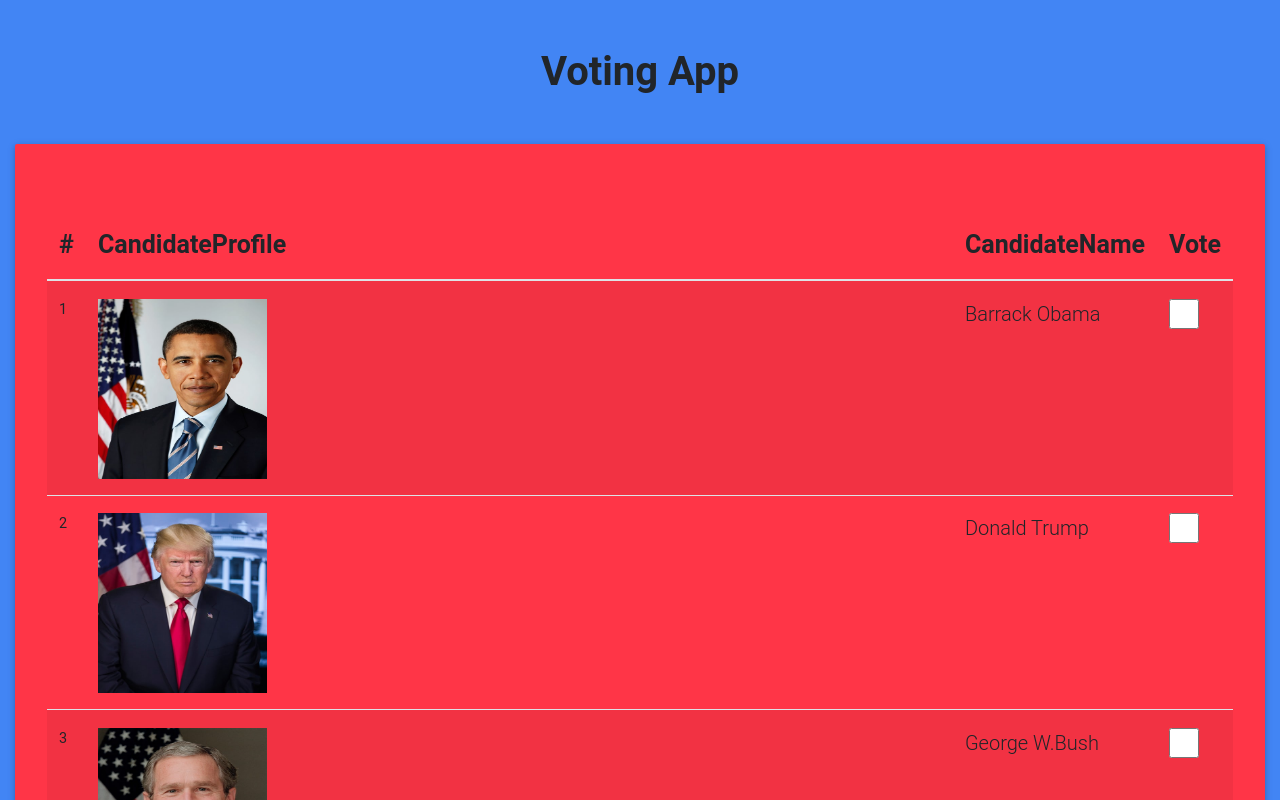
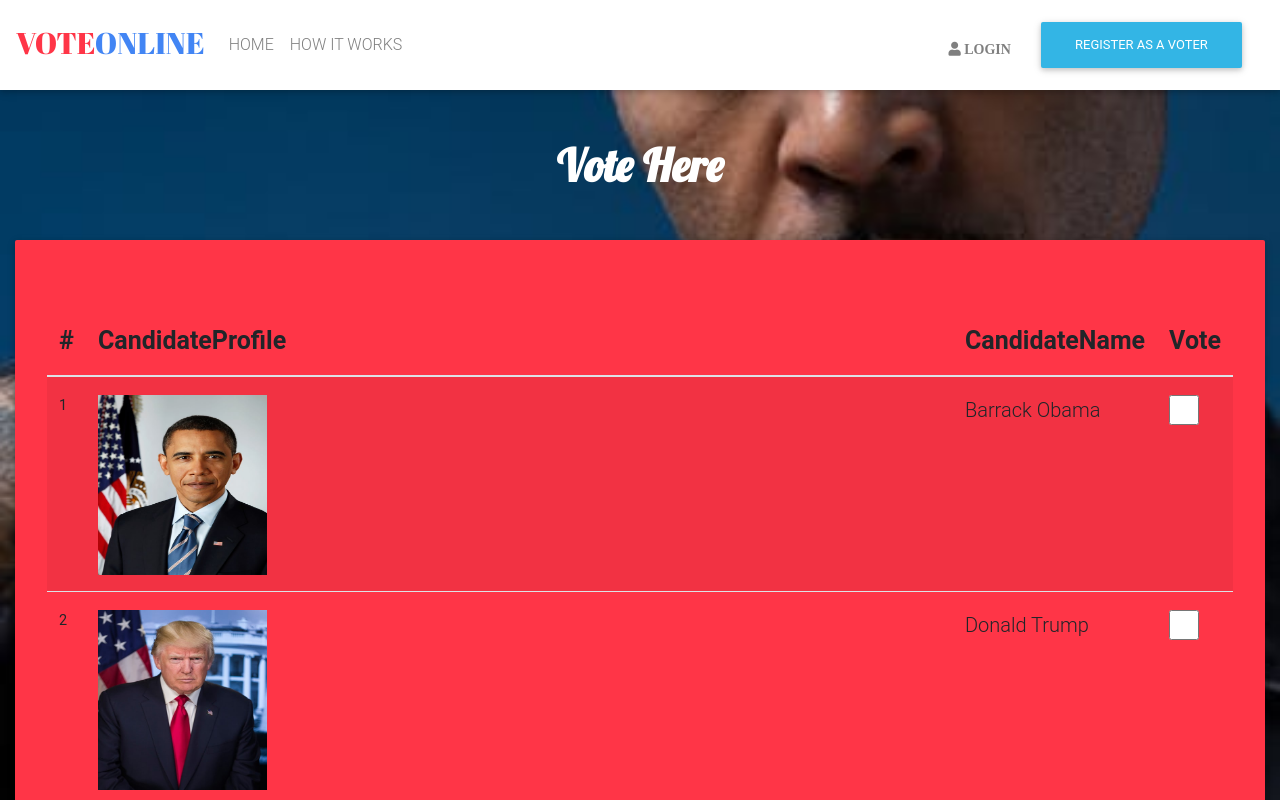
Before and after one commit to Akumucollins/Voting-App, a plain HTML site: page vote.html in a window 1280 px wide. Shown: the top 800 px of the page. Drawn offline with Linux system fonts and the light colour scheme; some packages are replaced by stand-ins of ours.

Commit message:
corrected the background image and font awesome icon

```diff
--- a/css/forget.css
+++ b/css/forget.css
@@ -8,7 +8,7 @@ h1 {
 }
 
 .container-fluid {
-  background-image: url("/images/makeChoice.jpeg");
+  background-image: url("../images/makeChoice.jpeg");
   background-attachment: fixed;
   background-repeat: no-repeat;
   background-position: center;
@@ -16,7 +16,7 @@ h1 {
   background-size: cover;
 }
 .jumbotron {
-  background-image: url("/images/vote.jpeg");
+  background-image: url("../images/vote.jpeg");
   background-repeat: no-repeat;
   background-position: center;
   background-size: 50vh;
--- a/css/login.css
+++ b/css/login.css
@@ -8,7 +8,7 @@ h1 {
 }
 
 .container-fluid {
-  background-image: url("/images/makeChoice.jpeg");
+  background-image: url("../images/makeChoice.jpeg");
   background-attachment: fixed;
   background-repeat: no-repeat;
   background-position: center;
@@ -75,7 +75,7 @@ input:checked + .slider.slider.round:before {
 }
 
 .jumbotron {
-  background-image: url("/images/vote.jpeg");
+  background-image: url("../images/vote.jpeg");
   background-repeat: no-repeat;
   background-position: center;
   background-size: 50vh;
--- a/css/main.css
+++ b/css/main.css
@@ -1,14 +1,30 @@
+.navbar-brand {
+  font-size: 30px;
+  font-family: "Abril Fatface", cursive;
+}
+h1 {
+  font-size: 45px;
+  font-family: "Lobster", cursive;
+}
+.container-fluid {
+  background-image: url("../images/makeChoice.jpeg");
+  background-attachment: fixed;
+  background-repeat: no-repeat;
+  background-position: center;
+  background-size: 100vh;
+  background-size: cover;
+}
 input[type="checkbox"] {
   width: 30px; /*Desired width*/
   height: 30px; /*Desired height*/
   cursor: pointer;
 }
-.candidate{
-    font-size: 20px;
+.candidate {
+  font-size: 20px;
 }
-.heading{
-    font-size: 25px;
+.heading {
+  font-size: 25px;
 }
-.button{
-margin-left: 45%;
+.button {
+  margin-left: 45%;
 }
--- a/css/register.css
+++ b/css/register.css
@@ -8,7 +8,7 @@ h1{
 }
 
 .container-fluid {
-  background-image: url("/images/makeChoice.jpeg");
+  background-image: url("../images/makeChoice.jpeg");
   background-attachment: fixed;
   background-repeat: no-repeat;
   background-position: center;
@@ -16,7 +16,7 @@ h1{
   background-size: cover;
 }
 .jumbotron {
-  background-image: url("/images/vote.jpeg");
+  background-image: url("../images/vote.jpeg");
   background-repeat: no-repeat;
   background-position: center;
   background-size: 50vh;
--- a/vote.html
+++ b/vote.html
@@ -3,6 +3,8 @@
 
 <head>
   <meta charset="UTF-8">
+  <link href="https://fonts.googleapis.com/css2?family=Abril+Fatface&family=Lobster&display=swap" rel="stylesheet">
+  <link rel="stylesheet" href="https://use.fontawesome.com/releases/v5.7.0/css/all.css">
   <meta name="viewport" content="width=device-width, initial-scale=1.0">
   <title>Voting App</title>
   <link rel="stylesheet" href="css/bootstrap.min.css">
@@ -11,8 +13,33 @@
 </head>
 
 <body>
+    <!-- Navbar -->
+    <nav class="navbar navbar-expand-md navbar-light bg-white">
+      <h1 href="#" class="navbar-brand text-danger text-uppercase pt-2" >Vote<span class="text-primary">Online</span></h1>
+      <button type="button" class="navbar-toggler" data-toggle="collapse" data-target="#navbarCollapse">
+          <span class="navbar-toggler-icon"></span>
+      </button>
+
+      <div class="collapse navbar-collapse" id="navbarCollapse">
+          <div class="navbar-nav">
+              <a href="#" class="nav-item nav-link">HOME</a>
+              <a href="#" class="nav-item nav-link">HOW IT WORKS</a>
+
+          </div>
+          <div class="navbar-nav ml-auto pt-2">
+              <a href="login.html" class="nav-item nav-link"><i class="fas fa-user fa-sm"> LOGIN</i></a>
+
+          </div>
+          <div>
+              <a href="index.html" class="nav-item nav-link">
+                  <button type="button" class="btn btn-info">REGISTER AS A VOTER</button>
+              </a>
+          </div>
+      </div>
+  </nav>
+  <!--/ Navbar -->
   <div class="container-fluid bg-primary">
-    <h1 class="text-center font-weight-bold pt-5">Voting App</h1>
+    <h1 class="text-center font-weight-bold pt-5 text-white">Vote Here</h1>
     <div class="jumbotron bg-danger mt-5">
       <table class="table table-striped">
         <thead>
```
